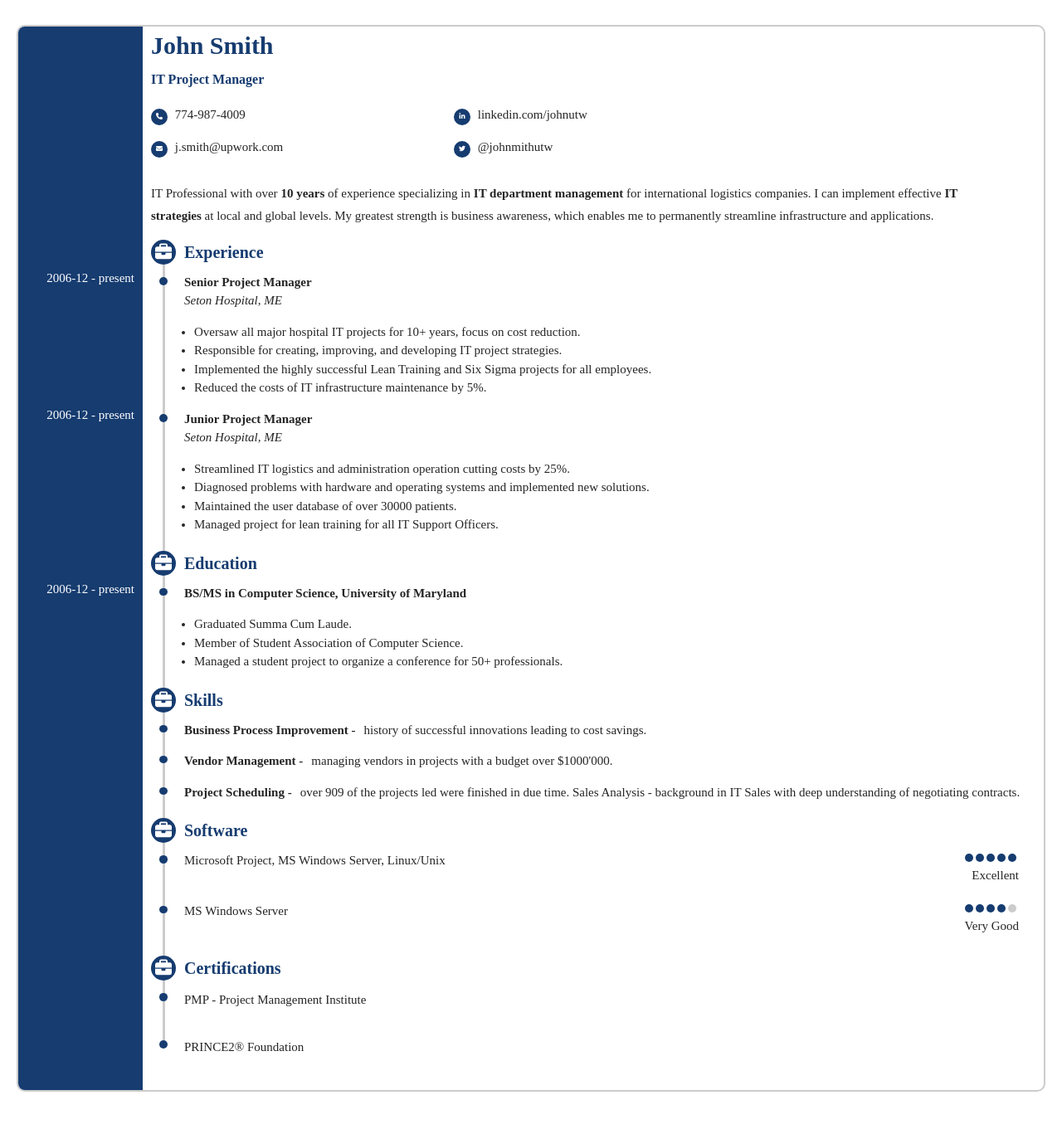
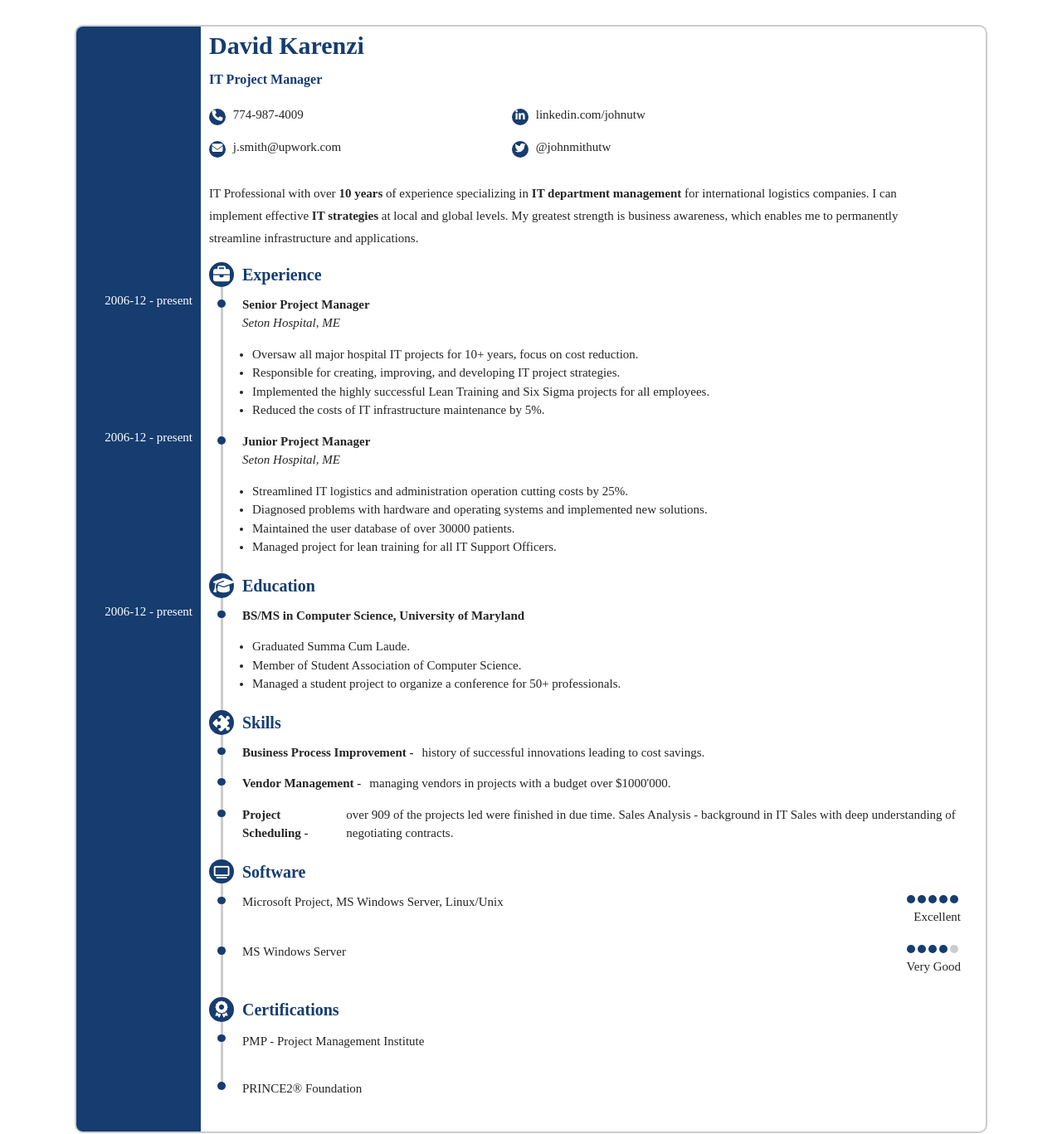
Before and after one commit to K-Ds/cv, a plain HTML site: page index.html in a window 1280 px wide. Shown: the whole page at 83% size. Before the commit the page ends 1346 px from the top, so only its background shows below. Drawn offline with Linux system fonts and the light colour scheme.

Commit message:
second final

```diff
--- a/css/style.css
+++ b/css/style.css
@@ -14,6 +14,8 @@ body {
     color: var(--color-body);
     font-size: 1.5rem;
     line-height: 1.5;
+    max-width: 1140px;
+    margin: 0 auto;
 }
 
 h1,
@@ -52,16 +54,13 @@ a {
     color: #fff;
 }
 
-.icon--social {
-    font-size: 1.5rem;
-}
-
 .icon--normal {
     font-size: 2rem;
 }
 
 .icon--social {
-    font-size: .8rem;
+    font-size: 1.3rem;
+    vertical-align: middle;
 }
 
 .icon__container {
@@ -88,6 +87,16 @@ a {
     height: 1rem;
     padding: .3rem;
     width: 1rem;
+}
+
+.icon--puzzle-piece {
+    transform: rotate(45deg);
+    padding-left: .3rem;
+}
+
+.icon--tv {
+    font-size: 1.5rem;
+    padding-top: .3rem
 }
 
 /* ----------- LAYOUT --------------- */
--- a/index.html
+++ b/index.html
@@ -17,7 +17,7 @@
       <div class="section--info">
         <aside class="navbar"></aside>
         <section class="personal-info">
-          <h1 class="name">John Smith</h1>
+          <h1 class="name">David Karenzi</h1>
           <p class="career">IT Project Manager</p>
           <div class="socials">
             <div class="social">
@@ -144,7 +144,7 @@
           <span
             class="icon__container icon__container--normal timeline__icon timeline__icon--header"
           >
-            <i class="fa-solid fa-briefcase icon icon--normal"></i>
+            <i class="fa-solid fa-graduation-cap icon icon--normal"></i>
           </span>
 
           <span class="timeline__line"></span>
@@ -183,7 +183,9 @@
           <span
             class="icon__container icon__container--normal timeline__icon timeline__icon--header"
           >
-            <i class="fa-solid fa-briefcase icon icon--normal"></i>
+            <i
+              class="fa-solid fa-puzzle-piece icon icon--normal icon--puzzle-piece"
+            ></i>
           </span>
           <div class="timeline__line"></div>
         </div>
@@ -248,7 +250,7 @@
           <span
             class="icon__container icon__container--normal timeline__icon timeline__icon--header"
           >
-            <i class="fa-solid fa-briefcase icon icon--normal"></i>
+            <i class="fa-solid fa-tv icon icon--normal icon--tv"></i>
           </span>
           <div class="timeline__line"></div>
         </div>
@@ -311,7 +313,7 @@
           <span
             class="icon__container icon__container--normal timeline__icon timeline__icon--header"
           >
-            <i class="fa-solid fa-briefcase icon icon--normal"></i>
+            <i class="fa-solid fa-award icon icon--normal"></i>
           </span>
           <div class="timeline__line"></div>
         </div>
```
